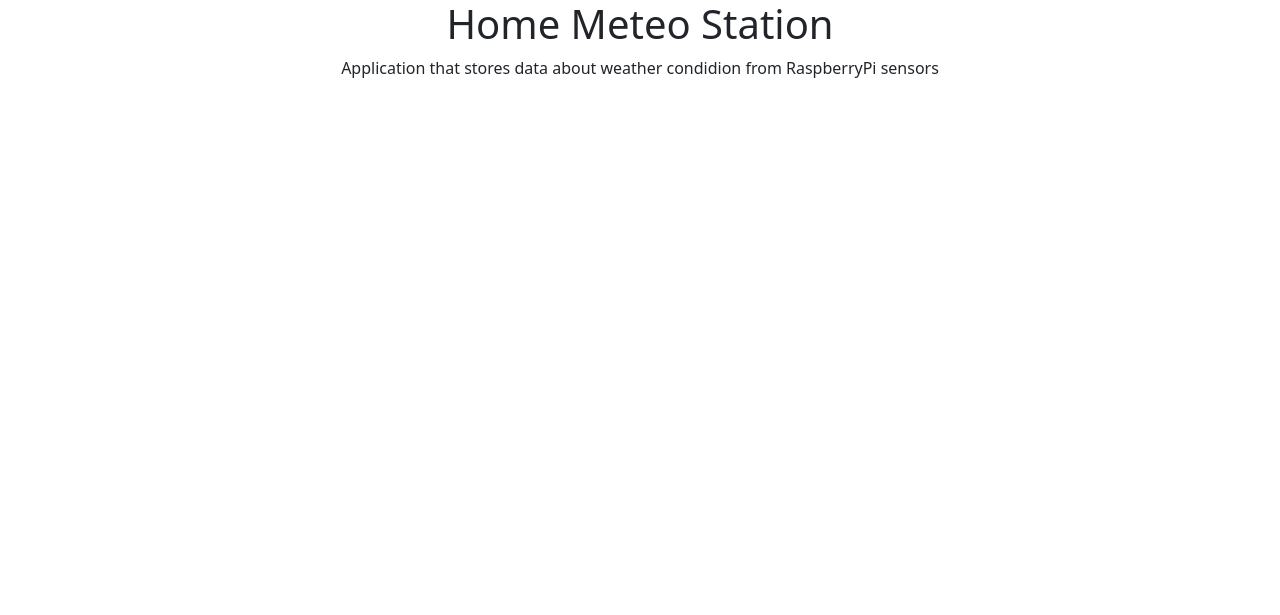
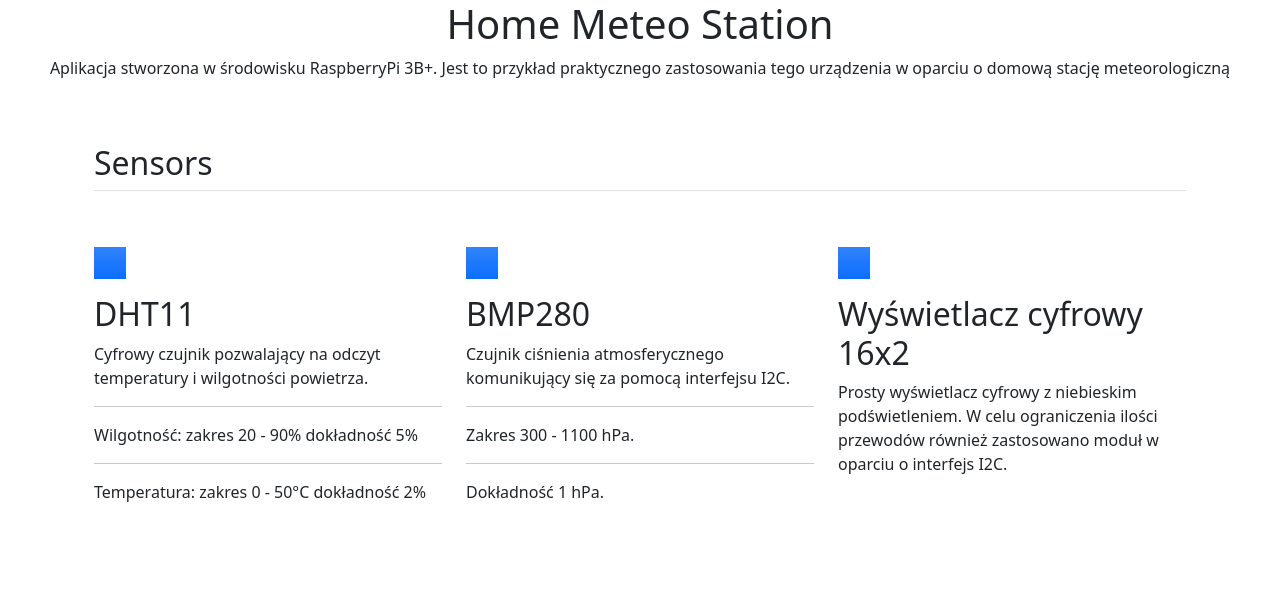
Before and after one commit to pawel-wis/HMS, a Flask app: page / in a window 1280 px wide. Shown: the top 615 px of the page. Run offline with Flask 2, Linux system fonts and the light colour scheme; some libraries are stand-ins or nearby versions.

```diff
--- a/templates/index.html
+++ b/templates/index.html
@@ -8,8 +8,45 @@
 <body>
     <div class="jumbotron text-center">
         <h1>Home Meteo Station</h1>
-        <p>Application that stores data about weather condidion from RaspberryPi sensors</p>
+        <p>Aplikacja stworzona w środowisku RaspberryPi 3B+. Jest to przykład praktycznego zastosowania
+            tego urządzenia w oparciu o domową stację meteorologiczną</p>
     </div>
+
+
+  <div class="container px-4 py-5" id="featured-3">
+    <h2 class="pb-2 border-bottom">Sensors</h2>
+    <div class="row g-4 py-5 row-cols-1 row-cols-lg-3">
+      <div class="feature col">
+        <div class="feature-icon d-inline-flex align-items-center justify-content-center text-bg-primary bg-gradient fs-2 mb-3">
+          <svg class="bi" width="1em" height="1em"><use xlink:href="#collection"></use></svg>
+        </div>
+        <h3 class="fs-2">DHT11</h3>
+        <p>Cyfrowy czujnik pozwalający na odczyt temperatury i wilgotności powietrza.
+          <hr>Wilgotność:  zakres 20 - 90%      dokładność 5%
+          <hr>Temperatura: zakres 0 - 50&#176C  dokładność 2%
+        </p>
+      </div>
+      <div class="feature col">
+        <div class="feature-icon d-inline-flex align-items-center justify-content-center text-bg-primary bg-gradient fs-2 mb-3">
+          <svg class="bi" width="1em" height="1em"><use xlink:href="#people-circle"></use></svg>
+        </div>
+        <h3 class="fs-2">BMP280</h3>
+        <p>Czujnik ciśnienia atmosferycznego komunikujący się za pomocą interfejsu I2C.
+            <hr>Zakres 300 - 1100 hPa.
+            <hr>Dokładność 1 hPa.
+          </p>
+      </div>
+      <div class="feature col">
+        <div class="feature-icon d-inline-flex align-items-center justify-content-center text-bg-primary bg-gradient fs-2 mb-3">
+          <svg class="bi" width="1em" height="1em"><use xlink:href="#toggles2"></use></svg>
+        </div>
+        <h3 class="fs-2">Wyświetlacz cyfrowy 16x2</h3>
+        <p>Prosty wyświetlacz cyfrowy z niebieskim podświetleniem. W celu ograniczenia ilości przewodów również zastosowano moduł w oparciu o interfejs I2C.</p>
+      </div>
+    </div>
+  </div>
+
+
 
 <script src="../js/bootstrap.js"></script>
 </body>
```
